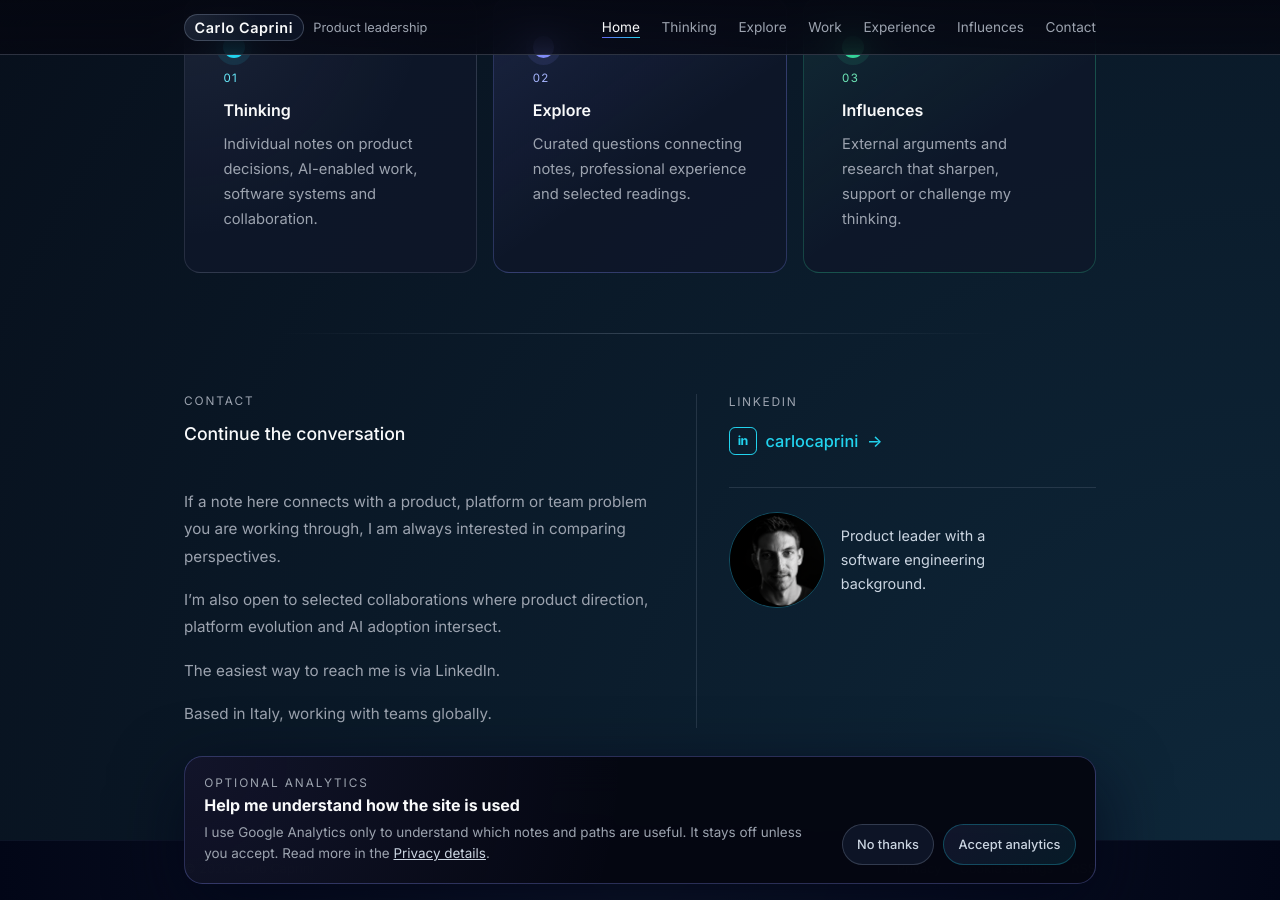
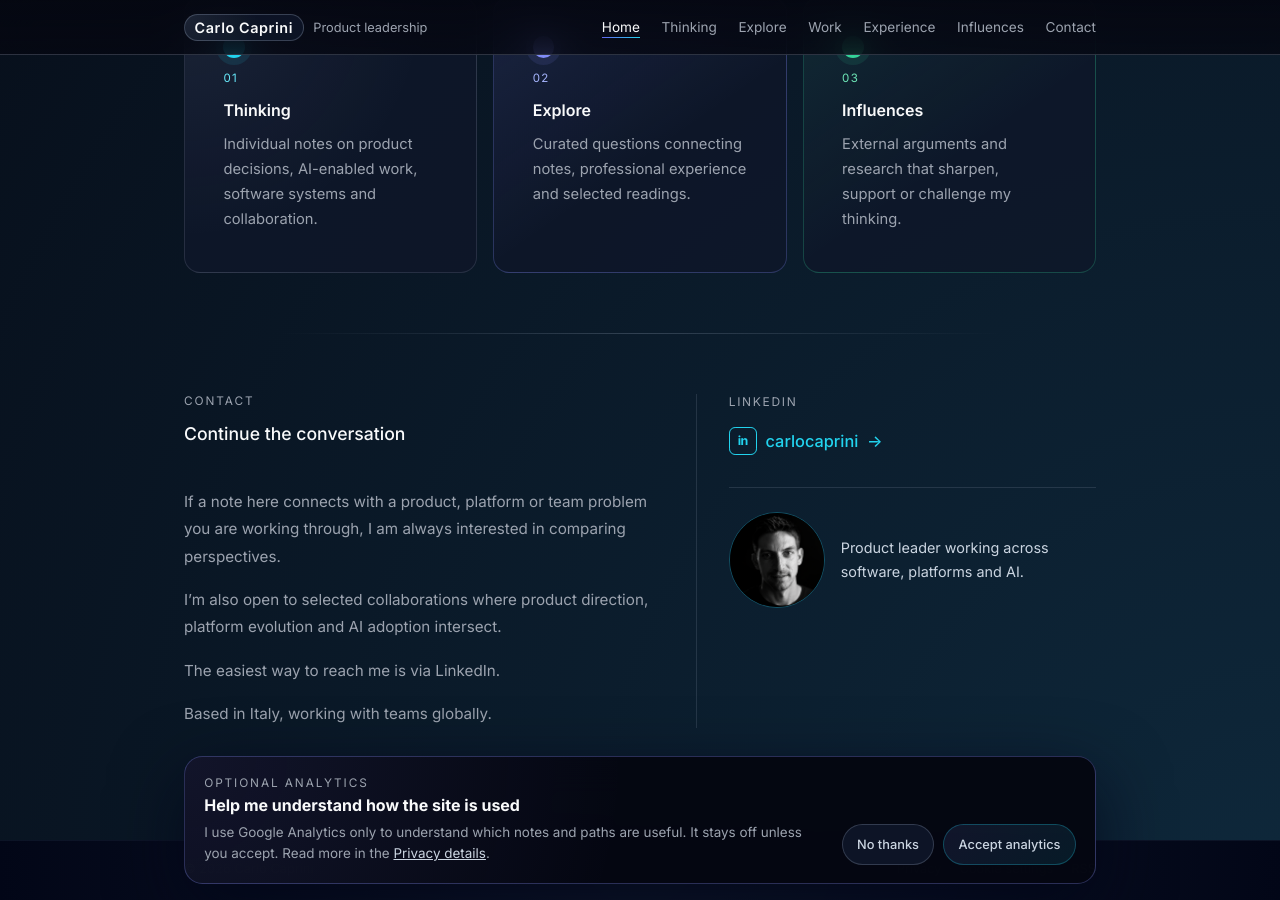
Before and after one commit to carlocaprini/carlocaprini.github.io, a Jekyll site: the page built from index.md, in a window 1280 px wide and 900 px high, scrolled down 3165 px. Built offline with Jekyll 4.4.1, drawn with Linux system fonts in a browser that asks for light colours.

Commit message:
copy: refine home contact tagline

```diff
--- a/_data/person.yml
+++ b/_data/person.yml
@@ -13,7 +13,7 @@ article_signature_description: "I write about product decisions, software system
 article_signature_follow_note: "I share new notes there when they're published."
 linkedin: "https://www.linkedin.com/in/carlocaprini/"
 linkedin_handle: "carlocaprini"
-contact_identity_tagline: "Product leader with a software engineering background."
+contact_identity_tagline: "Product leader working across software, platforms and AI."
 same_as:
   - "https://www.linkedin.com/in/carlocaprini/"
   - "https://github.com/carlocaprini"
```
Also changed, not shown: tests/browser/editorial-journeys.spec.js (+1 -1 lines), visual-reference/home/mobile.webp, visual-reference/home/tablet.webp, 1 other file.
